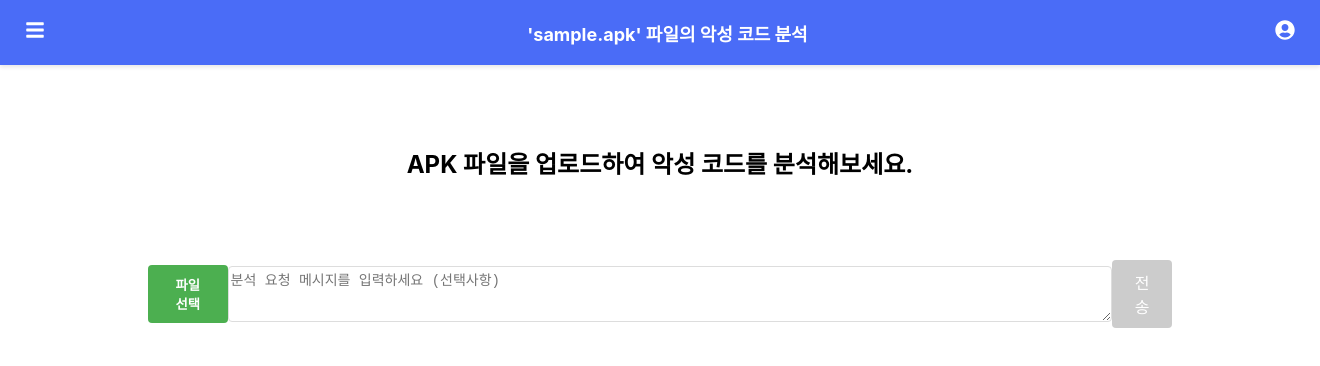
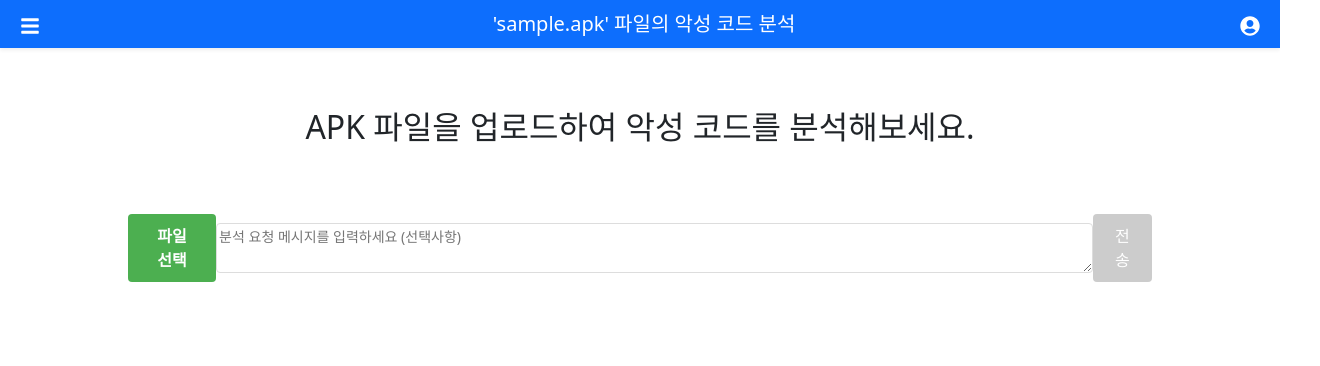
Before and after one commit to 32213160/CapstoneProject1, a React (Create React App) app: page / in a window 1280 px wide. Shown: the top 366 px of the page, 1320 px wide, since content can reach past the window. Built offline with nearby package versions, Linux system fonts and the light colour scheme.

Commit message:
Bootstrap 설치 및 적용 중

```diff
--- a/package.json
+++ b/package.json
@@ -9,9 +9,11 @@
     "@testing-library/react": "^16.2.0",
     "@testing-library/user-event": "^13.5.0",
     "axios": "^1.9.0",
+    "bootstrap": "^5.3.6",
     "cors": "^2.8.5",
     "http-proxy-middleware": "^3.0.5",
     "react": "^19.0.0",
+    "react-bootstrap": "^2.10.10",
     "react-dom": "^19.0.0",
     "react-icons": "^5.5.0",
     "react-router-dom": "^7.6.0",
--- a/src/components/Main/Header.js
+++ b/src/components/Main/Header.js
@@ -1,6 +1,7 @@
 // src/components/Main/Header.js
 import React from 'react';
-import '../UI/Header.css';
+import 'bootstrap/dist/css/bootstrap.min.css';
+//import '../UI/Header.css';
 import { FaBars, FaUserCircle } from 'react-icons/fa';
 
 function Header({ onMenuClick, onProfileClick, title = "'sample.apk' 파일의 악성 코드 분석" }) {
@@ -68,13 +69,13 @@ function Header({ onMenuClick, onProfileClick, title = "'sample.apk' 파일의
   };
 
   return (
-    <div className="headerContainer">
-      <button className="menuButton" onClick={onMenuClick}>
-        <FaBars />
+    <div className="d-flex justify-content-between align-items-center w-100 px-3 py-2 bg-primary text-white shadow-sm">
+      <button className="btn btn-link text-white border-0 p-1 me-2" onClick={onMenuClick}>
+        <FaBars size={20} />
       </button>
-      <span className="title">{title}</span>
-      <button className="profileButton" onClick={onProfileClick}>
-        <FaUserCircle />
+      <h5 className="m-0 text-truncate font-weight-bold">{title}</h5>
+      <button className="btn btn-link text-white border-0 p-1" onClick={onProfileClick}>
+        <FaUserCircle size={20} />
       </button>
     </div>
   );
--- a/src/pages/MainPage/MainPage.js
+++ b/src/pages/MainPage/MainPage.js
@@ -1,7 +1,8 @@
 // src/pages/MainPage.js
 import React, { useState, useRef, useEffect } from 'react';
-//import '../../components/UI/Main.css';
+import 'bootstrap/dist/css/bootstrap.min.css';
 import './MainPage.css';
+
 import { useNavigate } from 'react-router-dom';
 import Header from '../../components/Main/Header';
 import FileUpload from '../../components/FileHandler/FileUpload';
```
Also changed, not shown: 1 other file (tests, documents, lock files or other folders).
